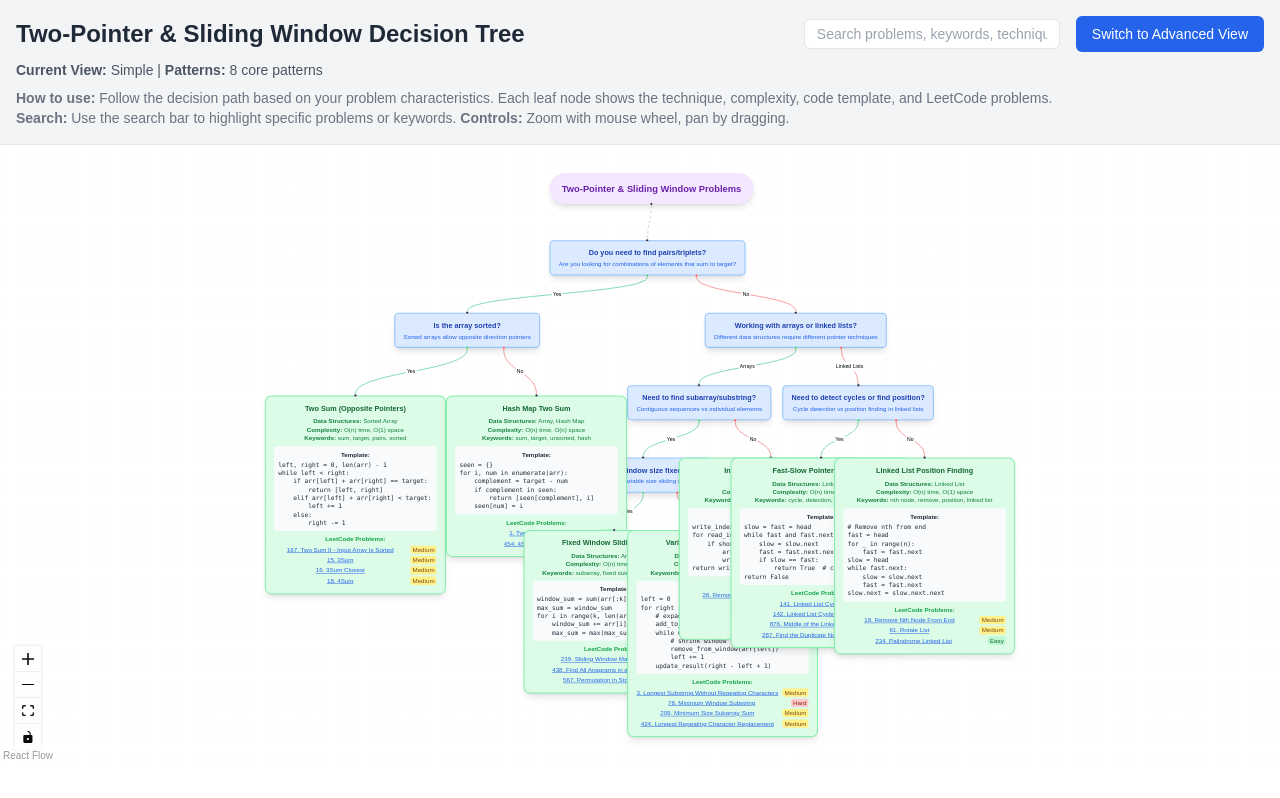
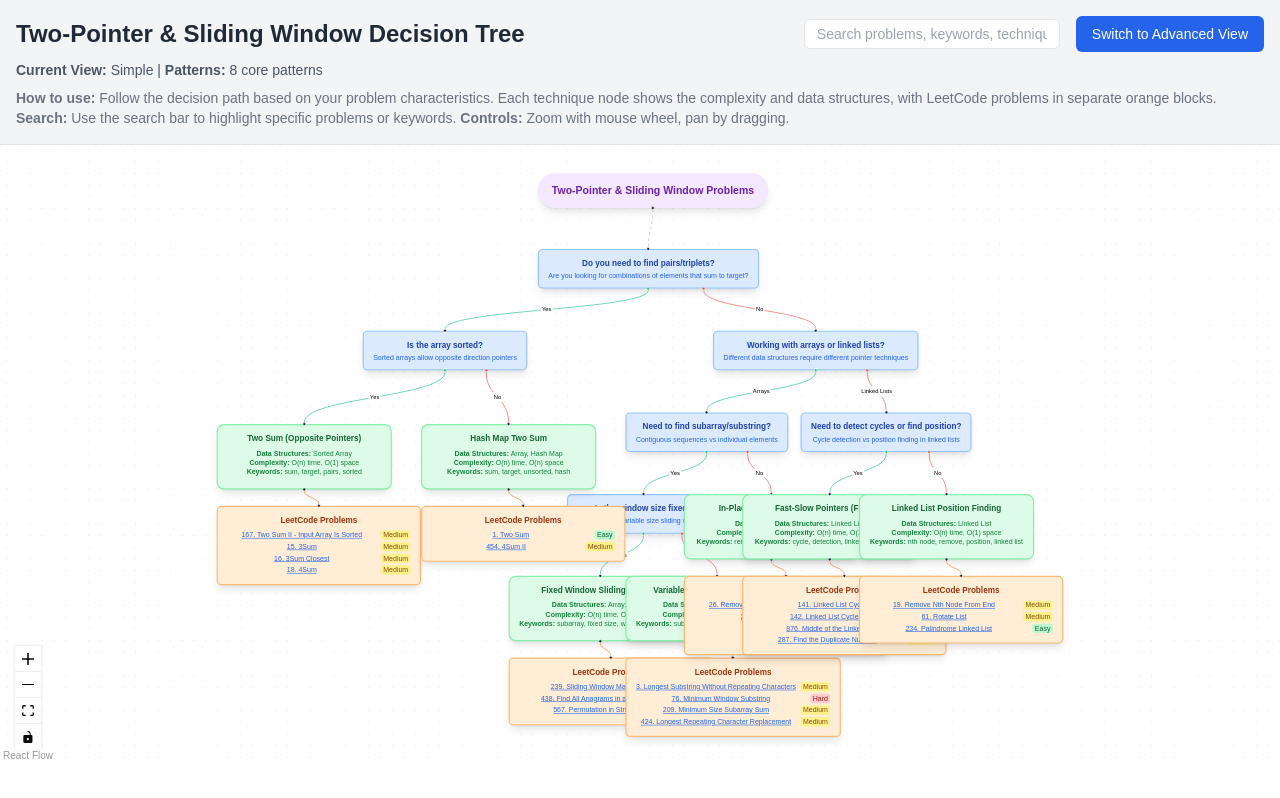
Before and after one commit to Windsooon/codepro, a Next.js app: page /two-pointer-tree in a window 1280 px wide. Built offline with nearby package versions, Linux system fonts and the light colour scheme.

Commit message:
Refactor two-pointer tree: Remove code templates, add problem nodes
Co-authored-by: wiwindson <wiwindson@gmail.com>

```diff
--- a/app/two-pointer-tree/page.tsx
+++ b/app/two-pointer-tree/page.tsx
@@ -33,10 +33,10 @@ const DecisionNode = ({ data }) => {
   )
 }
 
-// Custom Leaf Node Component
+// Custom Leaf Node Component (No code templates)
 const LeafNode = ({ data }) => {
   return (
-    <div className="px-4 py-3 shadow-lg rounded-xl bg-green-100 border-2 border-green-300 min-w-[350px] max-w-[400px]">
+    <div className="px-4 py-3 shadow-lg rounded-xl bg-green-100 border-2 border-green-300 min-w-[300px] max-w-[350px]">
       <Handle type="target" position={Position.Top} className="w-3 h-3" />
       <div className="text-center">
         <div className="text-sm font-bold text-green-800 mb-2">{data.technique}</div>
@@ -45,14 +45,20 @@ const LeafNode = ({ data }) => {
           <div><strong>Complexity:</strong> {data.complexity}</div>
           <div><strong>Keywords:</strong> {data.keywords}</div>
         </div>
-        {data.codeSnippet && (
-          <div className="text-xs text-gray-800 mb-2 bg-gray-50 p-2 rounded">
-            <div className="font-semibold mb-1">Template:</div>
-            <pre className="whitespace-pre-wrap text-left">{data.codeSnippet}</pre>
-          </div>
-        )}
-        <div className="text-xs text-green-600">
-          <div className="font-semibold mb-1">LeetCode Problems:</div>
+      </div>
+      <Handle type="source" position={Position.Bottom} className="w-3 h-3" />
+    </div>
+  )
+}
+
+// New Problem Node Component
+const ProblemNode = ({ data }) => {
+  return (
+    <div className="px-4 py-3 shadow-lg rounded-lg bg-orange-100 border-2 border-orange-300 min-w-[350px] max-w-[400px]">
+      <Handle type="target" position={Position.Top} className="w-3 h-3" />
+      <div className="text-center">
+        <div className="text-sm font-bold text-orange-800 mb-2">LeetCode Problems</div>
+        <div className="text-xs text-orange-600">
           <div className="max-h-32 overflow-y-auto">
             {data.problems.map((problem, index) => (
               <div key={index} className="mb-1 flex justify-between">
@@ -95,6 +101,7 @@ const RootNode = ({ data }) => {
 const nodeTypes = {
   decision: DecisionNode,
   leaf: LeafNode,
+  problem: ProblemNode,
   root: RootNode,
 }
 
@@ -180,7 +187,7 @@ export default function TwoPointerTree() {
           }
         },
 
-        // Leaf Nodes
+        // Leaf Nodes (Techniques only, no code templates)
         {
           id: 'leaf1',
           type: 'leaf',
@@ -189,21 +196,7 @@ export default function TwoPointerTree() {
             technique: 'Two Sum (Opposite Pointers)',
             dataStructures: 'Sorted Array',
             complexity: 'O(n) time, O(1) space',
-            keywords: 'sum, target, pairs, sorted',
-            codeSnippet: `left, right = 0, len(arr) - 1
-while left < right:
-    if arr[left] + arr[right] == target:
-        return [left, right]
-    elif arr[left] + arr[right] < target:
-        left += 1
-    else:
-        right -= 1`,
-            problems: [
-              { number: 167, title: 'Two Sum II - Input Array Is Sorted', url: 'https://leetcode.com/problems/two-sum-ii-input-array-is-sorted/', difficulty: 'Medium' },
-              { number: 15, title: '3Sum', url: 'https://leetcode.com/problems/3sum/', difficulty: 'Medium' },
-              { number: 16, title: '3Sum Closest', url: 'https://leetcode.com/problems/3sum-closest/', difficulty: 'Medium' },
-              { number: 18, title: '4Sum', url: 'https://leetcode.com/problems/4sum/', difficulty: 'Medium' },
-            ]
+            keywords: 'sum, target, pairs, sorted'
           }
         },
 
@@ -215,17 +208,7 @@ while left < right:
             technique: 'Hash Map Two Sum',
             dataStructures: 'Array, Hash Map',
             complexity: 'O(n) time, O(n) space',
-            keywords: 'sum, target, unsorted, hash',
-            codeSnippet: `seen = {}
-for i, num in enumerate(arr):
-    complement = target - num
-    if complement in seen:
-        return [seen[complement], i]
-    seen[num] = i`,
-            problems: [
-              { number: 1, title: 'Two Sum', url: 'https://leetcode.com/problems/two-sum/', difficulty: 'Easy' },
-              { number: 454, title: '4Sum II', url: 'https://leetcode.com/problems/4sum-ii/', difficulty: 'Medium' },
-            ]
+            keywords: 'sum, target, unsorted, hash'
           }
         },
 
@@ -237,17 +220,7 @@ for i, num in enumerate(arr):
             technique: 'Fixed Window Sliding Window',
             dataStructures: 'Array, Deque',
             complexity: 'O(n) time, O(k) space',
-            keywords: 'subarray, fixed size, window, k elements',
-            codeSnippet: `window_sum = sum(arr[:k])
-max_sum = window_sum
-for i in range(k, len(arr)):
-    window_sum += arr[i] - arr[i-k]
-    max_sum = max(max_sum, window_sum)`,
-            problems: [
-              { number: 239, title: 'Sliding Window Maximum', url: 'https://leetcode.com/problems/sliding-window-maximum/', difficulty: 'Hard' },
-              { number: 438, title: 'Find All Anagrams in a String', url: 'https://leetcode.com/problems/find-all-anagrams-in-a-string/', difficulty: 'Medium' },
-              { number: 567, title: 'Permutation in String', url: 'https://leetcode.com/problems/permutation-in-string/', difficulty: 'Medium' },
-            ]
+            keywords: 'subarray, fixed size, window, k elements'
           }
         },
 
@@ -259,22 +232,7 @@ for i in range(k, len(arr)):
             technique: 'Variable Window Sliding Window',
             dataStructures: 'Array, Hash Map',
             complexity: 'O(n) time, O(k) space',
-            keywords: 'substring, variable size, condition-based',
-            codeSnippet: `left = 0
-for right in range(len(arr)):
-    # expand window
-    add_to_window(arr[right])
-    while window_invalid():
-        # shrink window
-        remove_from_window(arr[left])
-        left += 1
-    update_result(right - left + 1)`,
-            problems: [
-              { number: 3, title: 'Longest Substring Without Repeating Characters', url: 'https://leetcode.com/problems/longest-substring-without-repeating-characters/', difficulty: 'Medium' },
-              { number: 76, title: 'Minimum Window Substring', url: 'https://leetcode.com/problems/minimum-window-substring/', difficulty: 'Hard' },
-              { number: 209, title: 'Minimum Size Subarray Sum', url: 'https://leetcode.com/problems/minimum-size-subarray-sum/', difficulty: 'Medium' },
-              { number: 424, title: 'Longest Repeating Character Replacement', url: 'https://leetcode.com/problems/longest-repeating-character-replacement/', difficulty: 'Medium' },
-            ]
+            keywords: 'substring, variable size, condition-based'
           }
         },
 
@@ -286,19 +244,7 @@ for right in range(len(arr)):
             technique: 'In-Place Array Modification',
             dataStructures: 'Array',
             complexity: 'O(n) time, O(1) space',
-            keywords: 'remove, duplicates, in-place, modify',
-            codeSnippet: `write_index = 0
-for read_index in range(len(arr)):
-    if should_keep(arr[read_index]):
-        arr[write_index] = arr[read_index]
-        write_index += 1
-return write_index`,
-            problems: [
-              { number: 26, title: 'Remove Duplicates from Sorted Array', url: 'https://leetcode.com/problems/remove-duplicates-from-sorted-array/', difficulty: 'Easy' },
-              { number: 27, title: 'Remove Element', url: 'https://leetcode.com/problems/remove-element/', difficulty: 'Easy' },
-              { number: 283, title: 'Move Zeroes', url: 'https://leetcode.com/problems/move-zeroes/', difficulty: 'Easy' },
-              { number: 75, title: 'Sort Colors', url: 'https://leetcode.com/problems/sort-colors/', difficulty: 'Medium' },
-            ]
+            keywords: 'remove, duplicates, in-place, modify'
           }
         },
 
@@ -310,20 +256,7 @@ return write_index`,
             technique: 'Fast-Slow Pointers (Floyd\'s)',
             dataStructures: 'Linked List, Array',
             complexity: 'O(n) time, O(1) space',
-            keywords: 'cycle, detection, linked list, fast slow',
-            codeSnippet: `slow = fast = head
-while fast and fast.next:
-    slow = slow.next
-    fast = fast.next.next
-    if slow == fast:
-        return True  # cycle detected
-return False`,
-            problems: [
-              { number: 141, title: 'Linked List Cycle', url: 'https://leetcode.com/problems/linked-list-cycle/', difficulty: 'Easy' },
-              { number: 142, title: 'Linked List Cycle II', url: 'https://leetcode.com/problems/linked-list-cycle-ii/', difficulty: 'Medium' },
-              { number: 876, title: 'Middle of the Linked List', url: 'https://leetcode.com/problems/middle-of-the-linked-list/', difficulty: 'Easy' },
-              { number: 287, title: 'Find the Duplicate Number', url: 'https://leetcode.com/problems/find-the-duplicate-number/', difficulty: 'Medium' },
-            ]
+            keywords: 'cycle, detection, linked list, fast slow'
           }
         },
 
@@ -335,16 +268,97 @@ return False`,
             technique: 'Linked List Position Finding',
             dataStructures: 'Linked List',
             complexity: 'O(n) time, O(1) space',
-            keywords: 'nth node, remove, position, linked list',
-            codeSnippet: `# Remove nth from end
-fast = head
-for _ in range(n):
-    fast = fast.next
-slow = head
-while fast.next:
-    slow = slow.next
-    fast = fast.next
-slow.next = slow.next.next`,
+            keywords: 'nth node, remove, position, linked list'
+          }
+        },
+
+        // Problem Nodes (Separate blocks for LeetCode problems)
+        {
+          id: 'problems1',
+          type: 'problem',
+          position: { x: 50, y: 620 },
+          data: {
+            problems: [
+              { number: 167, title: 'Two Sum II - Input Array Is Sorted', url: 'https://leetcode.com/problems/two-sum-ii-input-array-is-sorted/', difficulty: 'Medium' },
+              { number: 15, title: '3Sum', url: 'https://leetcode.com/problems/3sum/', difficulty: 'Medium' },
+              { number: 16, title: '3Sum Closest', url: 'https://leetcode.com/problems/3sum-closest/', difficulty: 'Medium' },
+              { number: 18, title: '4Sum', url: 'https://leetcode.com/problems/4sum/', difficulty: 'Medium' },
+            ]
+          }
+        },
+
+        {
+          id: 'problems2',
+          type: 'problem',
+          position: { x: 400, y: 620 },
+          data: {
+            problems: [
+              { number: 1, title: 'Two Sum', url: 'https://leetcode.com/problems/two-sum/', difficulty: 'Easy' },
+              { number: 454, title: '4Sum II', url: 'https://leetcode.com/problems/4sum-ii/', difficulty: 'Medium' },
+            ]
+          }
+        },
+
+        {
+          id: 'problems3',
+          type: 'problem',
+          position: { x: 550, y: 880 },
+          data: {
+            problems: [
+              { number: 239, title: 'Sliding Window Maximum', url: 'https://leetcode.com/problems/sliding-window-maximum/', difficulty: 'Hard' },
+              { number: 438, title: 'Find All Anagrams in a String', url: 'https://leetcode.com/problems/find-all-anagrams-in-a-string/', difficulty: 'Medium' },
+              { number: 567, title: 'Permutation in String', url: 'https://leetcode.com/problems/permutation-in-string/', difficulty: 'Medium' },
+            ]
+          }
+        },
+
+        {
+          id: 'problems4',
+          type: 'problem',
+          position: { x: 750, y: 880 },
+          data: {
+            problems: [
+              { number: 3, title: 'Longest Substring Without Repeating Characters', url: 'https://leetcode.com/problems/longest-substring-without-repeating-characters/', difficulty: 'Medium' },
+              { number: 76, title: 'Minimum Window Substring', url: 'https://leetcode.com/problems/minimum-window-substring/', difficulty: 'Hard' },
+              { number: 209, title: 'Minimum Size Subarray Sum', url: 'https://leetcode.com/problems/minimum-size-subarray-sum/', difficulty: 'Medium' },
+              { number: 424, title: 'Longest Repeating Character Replacement', url: 'https://leetcode.com/problems/longest-repeating-character-replacement/', difficulty: 'Medium' },
+            ]
+          }
+        },
+
+        {
+          id: 'problems5',
+          type: 'problem',
+          position: { x: 850, y: 740 },
+          data: {
+            problems: [
+              { number: 26, title: 'Remove Duplicates from Sorted Array', url: 'https://leetcode.com/problems/remove-duplicates-from-sorted-array/', difficulty: 'Easy' },
+              { number: 27, title: 'Remove Element', url: 'https://leetcode.com/problems/remove-element/', difficulty: 'Easy' },
+              { number: 283, title: 'Move Zeroes', url: 'https://leetcode.com/problems/move-zeroes/', difficulty: 'Easy' },
+              { number: 75, title: 'Sort Colors', url: 'https://leetcode.com/problems/sort-colors/', difficulty: 'Medium' },
+            ]
+          }
+        },
+
+        {
+          id: 'problems6',
+          type: 'problem',
+          position: { x: 950, y: 740 },
+          data: {
+            problems: [
+              { number: 141, title: 'Linked List Cycle', url: 'https://leetcode.com/problems/linked-list-cycle/', difficulty: 'Easy' },
+              { number: 142, title: 'Linked List Cycle II', url: 'https://leetcode.com/problems/linked-list-cycle-ii/', difficulty: 'Medium' },
+              { number: 876, title: 'Middle of the Linked List', url: 'https://leetcode.com/problems/middle-of-the-linked-list/', difficulty: 'Easy' },
+              { number: 287, title: 'Find the Duplicate Number', url: 'https://leetcode.com/problems/find-the-duplicate-number/', difficulty: 'Medium' },
+            ]
+          }
+        },
+
+        {
+          id: 'problems7',
+          type: 'problem',
+          position: { x: 1150, y: 740 },
+          data: {
             problems: [
               { number: 19, title: 'Remove Nth Node From End', url: 'https://leetcode.com/problems/remove-nth-node-from-end-of-list/', difficulty: 'Medium' },
               { number: 61, title: 'Rotate List', url: 'https://leetcode.com/problems/rotate-list/', difficulty: 'Medium' },
@@ -377,6 +391,15 @@ slow.next = slow.next.next`,
         // Level 4 to Leaves
         { id: 'e12', source: 'window-type', sourceHandle: 'yes', target: 'leaf3', label: 'Yes', style: { stroke: '#10b981' } },
         { id: 'e13', source: 'window-type', sourceHandle: 'no', target: 'leaf4', label: 'No', style: { stroke: '#ef4444' } },
+
+        // Leaf nodes to Problem nodes
+        { id: 'e14', source: 'leaf1', target: 'problems1', style: { stroke: '#f97316' } },
+        { id: 'e15', source: 'leaf2', target: 'problems2', style: { stroke: '#f97316' } },
+        { id: 'e16', source: 'leaf3', target: 'problems3', style: { stroke: '#f97316' } },
+        { id: 'e17', source: 'leaf4', target: 'problems4', style: { stroke: '#f97316' } },
+        { id: 'e18', source: 'leaf5', target: 'problems5', style: { stroke: '#f97316' } },
+        { id: 'e19', source: 'leaf6', target: 'problems6', style: { stroke: '#f97316' } },
+        { id: 'e20', source: 'leaf7', target: 'problems7', style: { stroke: '#f97316' } },
       ]
     },
 
@@ -401,27 +424,37 @@ slow.next = slow.next.next`,
           }
         },
 
-        // Advanced Leaf Nodes with more patterns
+        // Advanced Leaf Nodes (No code templates)
         {
           id: 'advanced-leaf1',
           type: 'leaf',
-          position: { x: 200, y: 400 },
+          position: { x: 500, y: 400 },
           data: {
             technique: 'Multi-Sum with Sorting',
             dataStructures: 'Array, Hash Set',
             complexity: 'O(n^(k-1)) time, O(n) space',
-            keywords: 'k-sum, combinations, duplicates, sorting',
-            codeSnippet: `def kSum(nums, target, k):
-    nums.sort()
-    if k == 2:
-        return twoSum(nums, target)
-    result = []
-    for i in range(len(nums) - k + 1):
-        if i > 0 and nums[i] == nums[i-1]:
-            continue
-        for sub_result in kSum(nums[i+1:], target - nums[i], k-1):
-            result.append([nums[i]] + sub_result)
-    return result`,
+            keywords: 'k-sum, combinations, duplicates, sorting'
+          }
+        },
+
+        {
+          id: 'advanced-leaf2',
+          type: 'leaf',
+          position: { x: 900, y: 400 },
+          data: {
+            technique: 'Advanced Sliding Window',
+            dataStructures: 'Array, Hash Map, Deque',
+            complexity: 'O(n) time, O(k) space',
+            keywords: 'minimum window, optimization, shrinking'
+          }
+        },
+
+        // Problem Nodes for Advanced View
+        {
+          id: 'advanced-problems1',
+          type: 'problem',
+          position: { x: 500, y: 540 },
+          data: {
             problems: [
               { number: 15, title: '3Sum', url: 'https://leetcode.com/problems/3sum/', difficulty: 'Medium' },
               { number: 16, title: '3Sum Closest', url: 'https://leetcode.com/problems/3sum-closest/', difficulty: 'Medium' },
@@ -432,38 +465,10 @@ slow.next = slow.next.next`,
         },
 
         {
-          id: 'advanced-leaf2',
-          type: 'leaf',
-          position: { x: 700, y: 400 },
+          id: 'advanced-problems2',
+          type: 'problem',
+          position: { x: 900, y: 540 },
           data: {
-            technique: 'Advanced Sliding Window',
-            dataStructures: 'Array, Hash Map, Deque',
-            complexity: 'O(n) time, O(k) space',
-            keywords: 'minimum window, optimization, shrinking',
-            codeSnippet: `def minWindow(s, t):
-    need, window = Counter(t), {}
-    left, right = 0, 0
-    valid, start, length = 0, 0, float('inf')
-
-    while right < len(s):
-        c = s[right]
-        right += 1
-        if c in need:
-            window[c] = window.get(c, 0) + 1
-            if window[c] == need[c]:
-                valid += 1
-
-        while valid == len(need):
-            if right - left < length:
-                start, length = left, right - left
-            d = s[left]
-            left += 1
-            if d in need:
-                if window[d] == need[d]:
-                    valid -= 1
-                window[d] -= 1
-
-    return "" if length == float('inf') else s[start:start+length]`,
             problems: [
               { number: 76, title: 'Minimum Window Substring', url: 'https://leetcode.com/problems/minimum-window-substring/', difficulty: 'Hard' },
               { number: 209, title: 'Minimum Size Subarray Sum', url: 'https://leetcode.com/problems/minimum-size-subarray-sum/', difficulty: 'Medium' },
@@ -477,9 +482,13 @@ slow.next = slow.next.next`,
         // Root to Level 1
         { id: 'ae1', source: 'root', target: 'problem-category', animated: true },
 
-        // Level 1 to Leaves (simplified for demo)
+        // Level 1 to Leaves
         { id: 'ae2', source: 'problem-category', sourceHandle: 'yes', target: 'advanced-leaf1', label: 'Sum Problems', style: { stroke: '#10b981' } },
         { id: 'ae3', source: 'problem-category', sourceHandle: 'no', target: 'advanced-leaf2', label: 'Window Problems', style: { stroke: '#ef4444' } },
+
+        // Leaf nodes to Problem nodes
+        { id: 'ae4', source: 'advanced-leaf1', target: 'advanced-problems1', style: { stroke: '#f97316' } },
+        { id: 'ae5', source: 'advanced-leaf2', target: 'advanced-problems2', style: { stroke: '#f97316' } },
       ]
     }
   }
@@ -510,7 +519,17 @@ slow.next = slow.next.next`,
       if (node.type === 'leaf') {
         const matchesSearch =
           node.data.technique.toLowerCase().includes(searchTerm.toLowerCase()) ||
-          node.data.keywords.toLowerCase().includes(searchTerm.toLowerCase()) ||
+          node.data.keywords.toLowerCase().includes(searchTerm.toLowerCase())
+
+        return {
+          ...node,
+          style: matchesSearch
+            ? { ...node.style, border: '3px solid #f59e0b' }
+            : { ...node.style, opacity: 0.3 }
+        }
+      }
+      if (node.type === 'problem') {
+        const matchesSearch =
           node.data.problems.some(problem =>
             problem.title.toLowerCase().includes(searchTerm.toLowerCase()) ||
             problem.number.toString().includes(searchTerm)
@@ -570,7 +589,7 @@ slow.next = slow.next.next`,
 
         <div className="text-sm text-gray-500">
           <strong>How to use:</strong> Follow the decision path based on your problem characteristics.
-          Each leaf node shows the technique, complexity, code template, and LeetCode problems.
+          Each technique node shows the complexity and data structures, with LeetCode problems in separate orange blocks.
           <br />
           <strong>Search:</strong> Use the search bar to highlight specific problems or keywords.
           <strong> Controls:</strong> Zoom with mouse wheel, pan by dragging.
```
